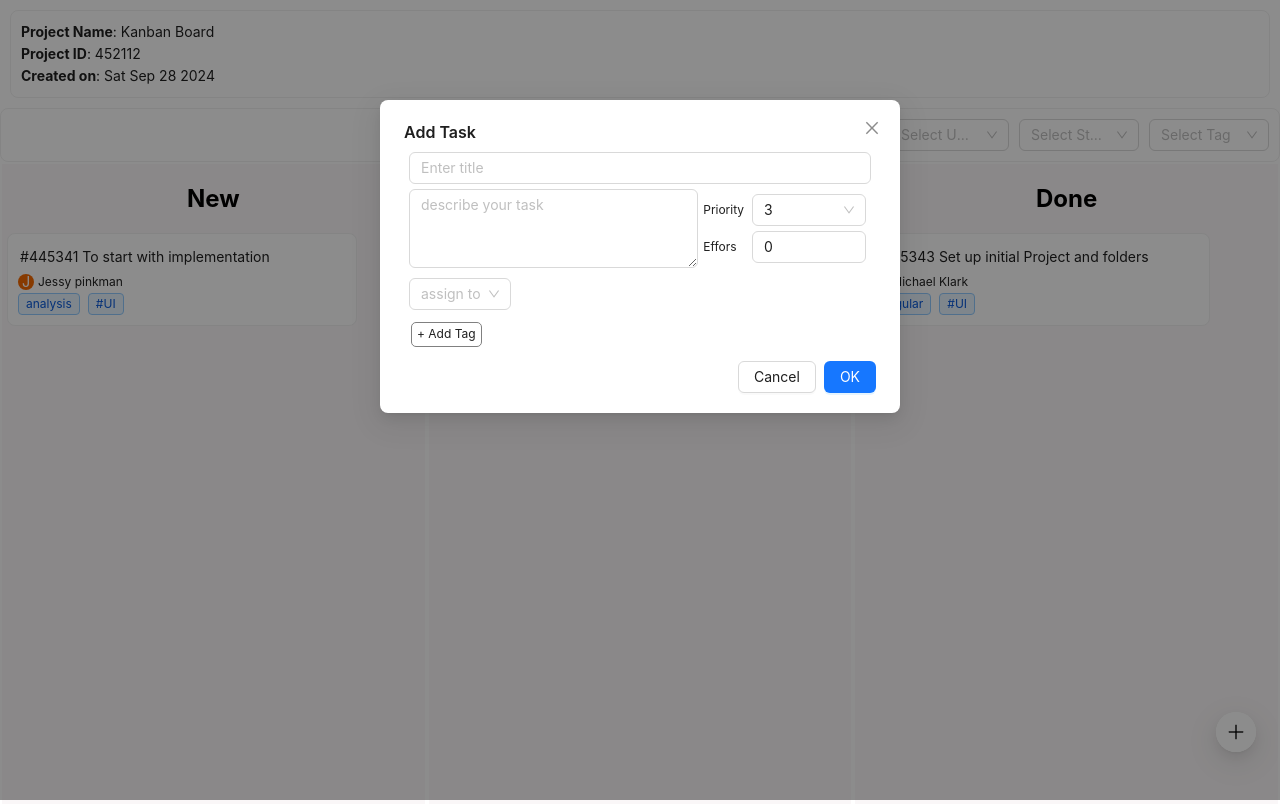
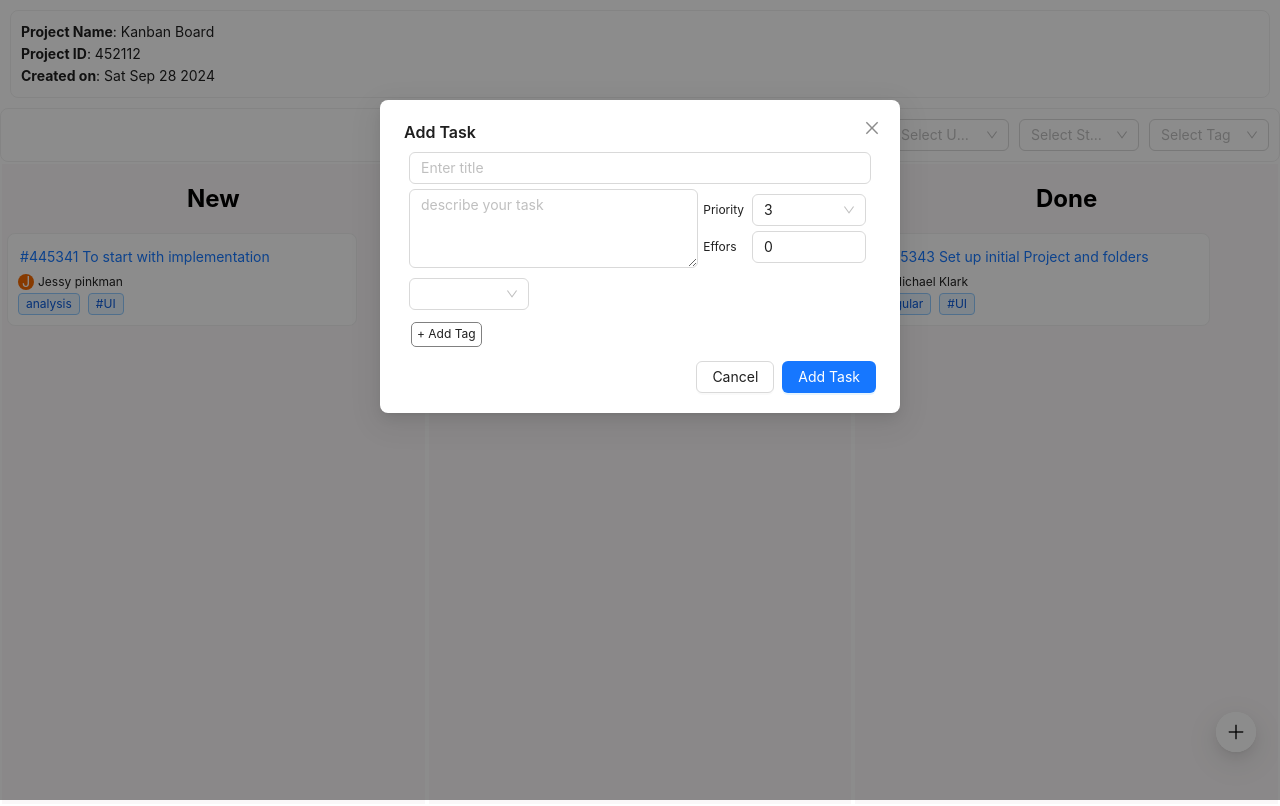
Before and after one commit to mallikarjun2000/kanban, a React (Create React App) app: page / in a window 1280 px wide. Both pictures are taken after a click on the button 1236 px from the left and 732 px from the top of the page. Built offline with nearby package versions, Linux system fonts and the light colour scheme.

Commit message:
Added working edit task functionality

```diff
--- a/src/project/Project.tsx
+++ b/src/project/Project.tsx
@@ -1,4 +1,4 @@
-import { BrowserRouter, Route, Routes } from "react-router-dom";
+import { HashRouter, Route, Routes } from "react-router-dom";
 import { BoardComponent } from "./board/board";
 import { ProjectDetails } from "./ProjectDetails";
 import { mockProjectDetails } from "../utils/project.utils";
@@ -15,11 +15,11 @@ export function ProjectComponent() {
 
 	return (
 		<>
-			<BrowserRouter>
+			<HashRouter>
 				<ProjectDetails project={project} />
 				<Routes>
 					<Route
-						path='/'
+						path='*'
 						Component={() => (
 							<BoardComponent
 								tasks={tasks}
@@ -28,7 +28,7 @@ export function ProjectComponent() {
 						)}
 					/>
 				</Routes>
-			</BrowserRouter>
+			</HashRouter>
 		</>
 	);
 }
--- a/src/project/board/StatusColumn/StatusColumn.tsx
+++ b/src/project/board/StatusColumn/StatusColumn.tsx
@@ -7,10 +7,12 @@ export function StatusColumnComponent({
 	status,
 	tasks,
 	updateTaskStatus,
+	openEditDetails,
 }: {
 	status: string;
 	tasks: ITask[];
 	updateTaskStatus: Function;
+	openEditDetails: Function;
 }) {
 	const columnRef = useRef<HTMLDivElement>(null);
 	const tasksListRef = useRef<HTMLDivElement>(null);
@@ -51,6 +53,7 @@ export function StatusColumnComponent({
 				{tasks?.length
 					? tasks.map((task: ITask) => (
 							<TaskComponent
+								openEditDetails={openEditDetails}
 								key={task?.task_number}
 								task={task}
 							/>
--- a/src/project/board/board.tsx
+++ b/src/project/board/board.tsx
@@ -21,6 +21,9 @@ export function BoardComponent({
 	const [masterList, setMasterList]: any = useState();
 	const [tags, setTags] = useState<string[]>([]);
 	const [isModalOpen, setModalOpen] = useState<boolean>(false);
+	const [selectedTask, setSelectedTaskToEdit] = useState<ITask | undefined>(
+		undefined
+	);
 
 	useEffect(() => {
 		separateTaskByStatus(tasks);
@@ -31,10 +34,6 @@ export function BoardComponent({
 		});
 		setTags(Array.from(tagsSet));
 	}, []);
-
-	useEffect(() => {
-		console.log(newTasks, inProgressTasks, doneTasks, tags, "re-rendered");
-	});
 
 	function separateTaskByStatus(list: any) {
 		if (list?.length) {
@@ -140,7 +139,6 @@ export function BoardComponent({
 	// --------------------------- SECTION TO BE INVESTIGATED -----------------------------//
 
 	function updateTaskStatus(taskID: number, status: string) {
-		console.log(taskID, status);
 		const selectedTask: ITask = masterList.filter(
 			(task: ITask) => task.task_number === taskID
 		);
@@ -161,6 +159,7 @@ export function BoardComponent({
 	}
 
 	function createTask() {
+		setSelectedTaskToEdit(undefined);
 		setModalOpen((isOpen) => !isOpen);
 	}
 
@@ -172,7 +171,29 @@ export function BoardComponent({
 		const updatedList = [...masterList, updatedTask];
 		setMasterList(updatedList);
 		separateTaskByStatus(updatedList);
-		console.log(updatedTask);
+		setModalOpen((isOpen) => !isOpen);
+	}
+
+	function editAndSaveTask(task: ITask) {
+		const updatedList = masterList.map((curr: ITask) =>
+			curr.task_number === task.task_number ? task : curr
+		);
+		setMasterList(updatedList);
+		separateTaskByStatus(updatedList);
+		setModalOpen((isOpen) => !isOpen);
+	}
+
+	function handleSave(task: ITask) {
+		if (selectedTask && Object.keys(selectedTask as ITask).length) {
+			// edit
+			editAndSaveTask(task);
+		} else {
+			addTask(task);
+		}
+	}
+
+	function onClickEdit(task: ITask) {
+		setSelectedTaskToEdit(task);
 		setModalOpen((isOpen) => !isOpen);
 	}
 
@@ -185,18 +206,21 @@ export function BoardComponent({
 			/>
 			<section className='board-view'>
 				<StatusColumnComponent
+					openEditDetails={onClickEdit}
 					status={TASK_BOARD.NEW}
 					key={1}
 					tasks={newTasks}
 					updateTaskStatus={updateTaskStatus}
 				/>
 				<StatusColumnComponent
+					openEditDetails={onClickEdit}
 					status={TASK_BOARD.IN_PROGRESS}
 					key={2}
 					tasks={inProgressTasks}
 					updateTaskStatus={updateTaskStatus}
 				/>
 				<StatusColumnComponent
+					openEditDetails={onClickEdit}
 					status={TASK_BOARD.DONE}
 					key={3}
 					tasks={doneTasks}
@@ -215,9 +239,9 @@ export function BoardComponent({
 					isModalOpen={isModalOpen}
 					handleCancel={() => {
 						setModalOpen((isOpen) => !isOpen);
-						console.log("cancel");
 					}}
-					handleOk={addTask}
+					handleOk={handleSave}
+					task={{ ...selectedTask } as any}
 				/>
 			</section>
 		</div>
--- a/src/project/board/filter/filter.tsx
+++ b/src/project/board/filter/filter.tsx
@@ -20,7 +20,6 @@ export function FilterComponent({
 	updateFilterBy: Function;
 }) {
 	function handleChange(event: any, name: string) {
-		console.log(event, name, "changed");
 		updateFilterBy(event, name);
 	}
 
--- a/src/project/board/task/task.tsx
+++ b/src/project/board/task/task.tsx
@@ -2,8 +2,15 @@ import { useRef } from "react";
 import { ITask } from "../../../models/models";
 import "./task.css";
 import { Tag, Card, Avatar } from "antd";
+import Link from "antd/es/typography/Link";
 
-export function TaskComponent({ task }: { task: ITask }) {
+export function TaskComponent({
+	task,
+	openEditDetails,
+}: {
+	task: ITask;
+	openEditDetails: Function;
+}) {
 	const taskRef = useRef<HTMLDivElement>(null);
 	function handleDragStart(e: any) {
 		if (taskRef && taskRef.current) {
@@ -28,10 +35,12 @@ export function TaskComponent({ task }: { task: ITask }) {
 			ref={taskRef}
 		>
 			<div className='task-title'>
-				<span>
-					{" "}
-					#{task?.task_number} {task?.title}
-				</span>
+				<Link href='#' onClick={(e) => openEditDetails(task)}>
+					<span>
+						{" "}
+						#{task?.task_number} {task?.title}
+					</span>
+				</Link>
 			</div>
 			<div>
 				<Avatar style={{ backgroundColor: "#f56a00" }} size={16}>
--- a/src/project/board/taskDetailsModal/task-details-modal.tsx
+++ b/src/project/board/taskDetailsModal/task-details-modal.tsx
@@ -1,36 +1,56 @@
-import { Input, Modal, Select, Tag } from "antd";
-import { useState } from "react";
+import { Button, Input, Modal, Select, Tag } from "antd";
+import { useEffect, useState } from "react";
 import { ITask, IUser, TASK_BOARD } from "../../../models/models";
 import TextArea from "antd/es/input/TextArea";
 import "./task-details-modal.css";
+
+function getRandomNumber() {
+	return Math.floor(100000 + Math.random() * 900000);
+}
+
+const emptyForm: ITask = {
+	title: "",
+	assigned_to: {
+		user_email: "",
+		user_id: 0,
+		user_name: "",
+	},
+	task_number: getRandomNumber(),
+	tags: [],
+	created_time: new Date(),
+	priority: 3,
+	project_id: "45",
+	status: TASK_BOARD.NEW,
+	time_to_complete: 0,
+	description: "",
+};
+
+const ADD_TASK_LABEL = {
+	title: "Add Task",
+	buttonLabel: "Create",
+};
+
+const EDIT_TASK_LABEL = {
+	title: "Edit Task",
+	buttonLabel: "Save",
+};
 
 export function TaskDetailsModalComponent({
 	users,
 	isModalOpen,
 	handleOk,
 	handleCancel,
+	task,
 }: {
 	users: IUser[];
 	isModalOpen: boolean;
 	handleOk: Function;
 	handleCancel: Function;
+	task?: ITask;
 }) {
-	const [form, setForm] = useState<ITask>({
-		title: "",
-		assigned_to: {
-			user_email: "",
-			user_id: 0,
-			user_name: "",
-		},
-		task_number: Math.floor(100000 + Math.random() * 900000),
-		tags: [],
-		created_time: new Date(),
-		priority: 3,
-		project_id: "45",
-		status: TASK_BOARD.NEW,
-		time_to_complete: 0,
-		description: "",
-	});
+	const [form, setForm] = useState<ITask>(task ?? emptyForm);
+	const [formLabels, setFormLabels] = useState(ADD_TASK_LABEL);
+	const [isEdit, setIsEdit] = useState<boolean>(false);
 	function addTag(tag: string) {
 		if (tag.length) {
 			setForm((formValue: ITask) => {
@@ -53,12 +73,49 @@ export function TaskDetailsModalComponent({
 			});
 		}
 	}
+
+	useEffect(() => {
+		if (Object.keys(task ?? {}).length) {
+			setForm(task as ITask);
+			setFormLabels(EDIT_TASK_LABEL);
+			setIsEdit(true);
+		} else {
+			setForm(emptyForm);
+			setFormLabels(ADD_TASK_LABEL);
+			setIsEdit(false);
+		}
+	}, [task]);
 	return (
 		<Modal
-			title='Add Task'
+			title={formLabels.title}
 			open={isModalOpen}
-			onOk={(e) => handleOk(form)}
-			onCancel={(e) => handleCancel()}
+			footer={[
+				<Button onClick={(e) => handleCancel()}>Cancel</Button>,
+				<Button
+					type='primary'
+					onClick={(e) => {
+						const newTaskId = getRandomNumber();
+						handleOk(
+							!isEdit
+								? {
+										...form,
+										task_number: newTaskId,
+								  }
+								: {
+										...form,
+								  }
+						);
+						setForm({
+							...emptyForm,
+							assigned_to: {
+								...emptyForm.assigned_to,
+							},
+						});
+					}}
+				>
+					{formLabels.title}
+				</Button>,
+			]}
 		>
 			<form>
 				<div className='form-group'>
@@ -129,13 +186,9 @@ export function TaskDetailsModalComponent({
 				</div>
 				<div>
 					<Select
-						style={{ margin: "5px" }}
+						style={{ margin: "5px", width: "120px" }}
 						placeholder={"assign to"}
 						onSelect={(e) => {
-							console.log(
-								users.filter((user) => user.user_email === e),
-								e
-							);
 							setForm((formValue: any) => {
 								return {
 									...formValue,
@@ -145,6 +198,7 @@ export function TaskDetailsModalComponent({
 								};
 							});
 						}}
+						value={form?.assigned_to?.user_email ?? ""}
 						options={[
 							...users?.map((user: IUser) => {
 								return {
--- a/src/utils/project.utils.ts
+++ b/src/utils/project.utils.ts
@@ -22,6 +22,7 @@ export const mockTasks: ITask[] = [
 	{
 		task_number: 445341,
 		title: "To start with implementation",
+		description: "Start working on the task details and implementation",
 		assigned_to: {
 			user_email: "Jessy.pinkman@gmail.com",
 			user_name: "Jessy pinkman",
@@ -37,6 +38,8 @@ export const mockTasks: ITask[] = [
 	{
 		task_number: 445342,
 		title: "To work on Analysis",
+		description:
+			"Create an R&D ticket on how to implement the tickets and create a small poc.",
 		assigned_to: {
 			user_email: "John.Doe@gmail.com",
 			user_name: "John Doe",
@@ -52,6 +55,7 @@ export const mockTasks: ITask[] = [
 	{
 		task_number: 445343,
 		title: "Set up initial Project and folders",
+		description: "Setup initial folder, details and update it.",
 		assigned_to: {
 			user_email: "michael.klark@gmail.com",
 			user_name: "Michael Klark",
```
